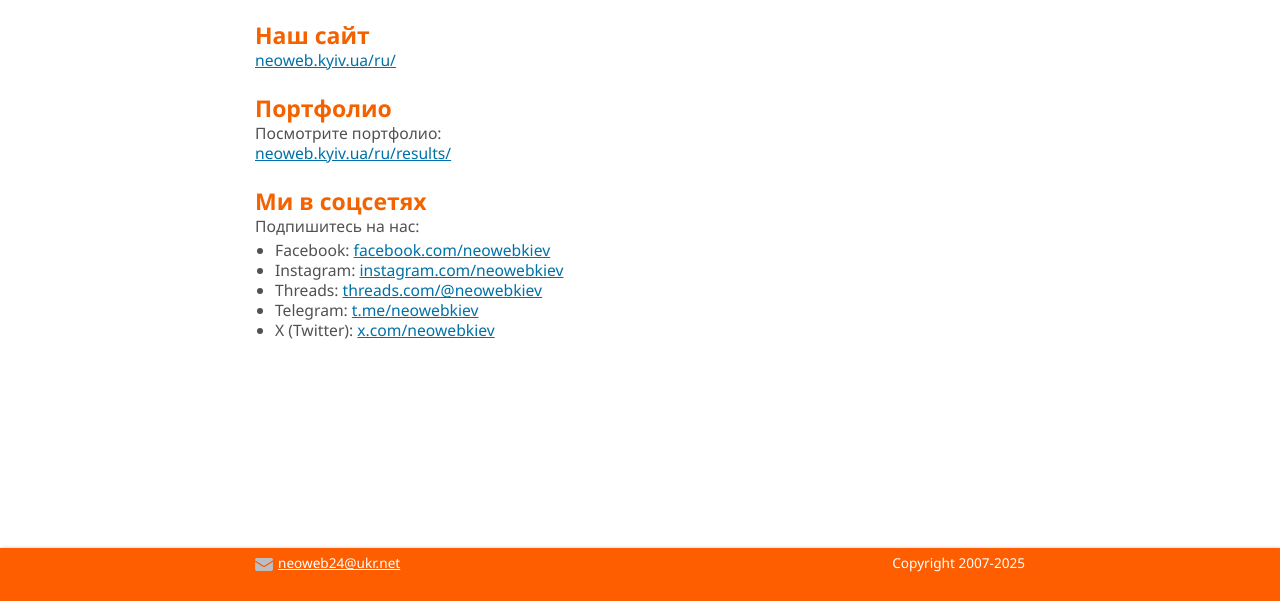
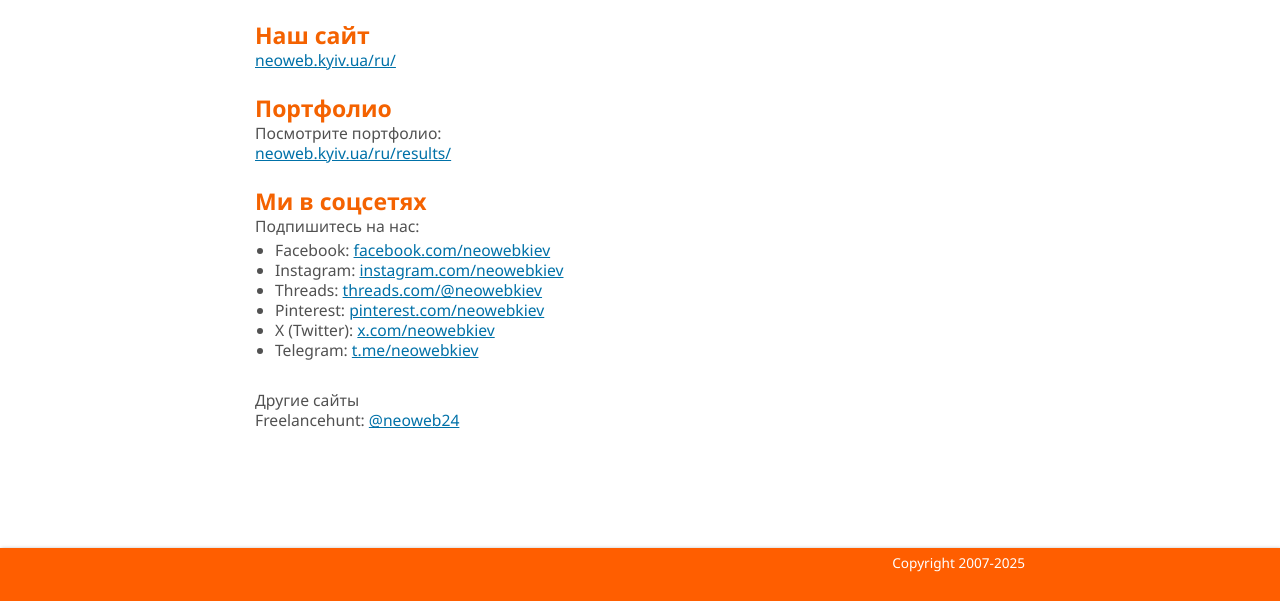
Before and after one commit to neowebkyiv/neowebkyiv.github.io, a plain HTML site: page ru/index.html in a window 1280 px wide. Shown: the part 199-800 px from the top of the page. Drawn offline with Linux system fonts and the light colour scheme.

Commit message:
1.20. Update

```diff
--- a/ru/index.html
+++ b/ru/index.html
@@ -73,14 +73,20 @@
             Ми в соцсетях</p>
             <p class="mb-4px">
             Подпишитесь на нас:</p>
-            <ul class="mt-0 ml-20">
+            <ul class="mt-0 ml-20 mb-30">
                 <li>Facebook: <a href="https://www.facebook.com/neowebkiev/" class="intext" title="">facebook.com/neowebkiev</a>
                 <li>Instagram: <a href="https://www.instagram.com/neowebkiev/" class="intext" title="">instagram.com/neowebkiev</a>
                 <li>Threads: <a href="https://www.threads.com/@neowebkiev" class="intext" title="">threads.com/@neowebkiev</a>
-                <!-- <li><a href="https://www.pinterest.com/neowebkiev/" class="intext" title="">pinterest.com/neowebkiev</a> -->
+                <li>Pinterest: <a href="https://www.pinterest.com/neowebkiev/" class="intext" title="">pinterest.com/neowebkiev</a>
+                <li>X (Twitter): <a href="https://x.com/neowebkiev" class="intext" title="">x.com/neowebkiev</a>
                 <li>Telegram: <a href="https://t.me/neowebkiev" class="intext" title="">t.me/neowebkiev</a>
-                <li>X (Twitter): <a href="https://x.com/neowebkiev" class="intext" title="">x.com/neowebkiev</a>
             </ul>
+
+            <p class="mb-25">
+                Другие сайты<br>
+                Freelancehunt:
+                <a href="https://freelancehunt.com/ua/freelancer/neoweb24.html" class="intext" title="">@neoweb24</a>
+            </p>
         </div>
     </div>
 
@@ -88,8 +94,7 @@
     <div class="minh-53 bg-footer-1 font-2 fonts-style-1 fs-085rem text-white">
         <div class="mw-800 w100prc mx-auto px-15 pt-5px flex justify-content-space-between align-items-center flex-wrap gap-5-10">
             <div class="flex align-items-center flex-nowrap">
-                <img src="../src/img/mail_18px_3.png" width="18" height="13" loading="lazy" class="mt-3px mr-5px" alt="Пошта">
-                <span data-print-here="email2"></span>
+
             </div>
             <div>
                 <span data-print-here="copyright">Copyright 2007-2025</span>
```
Also changed, not shown: index.html (+9 -4 lines).
